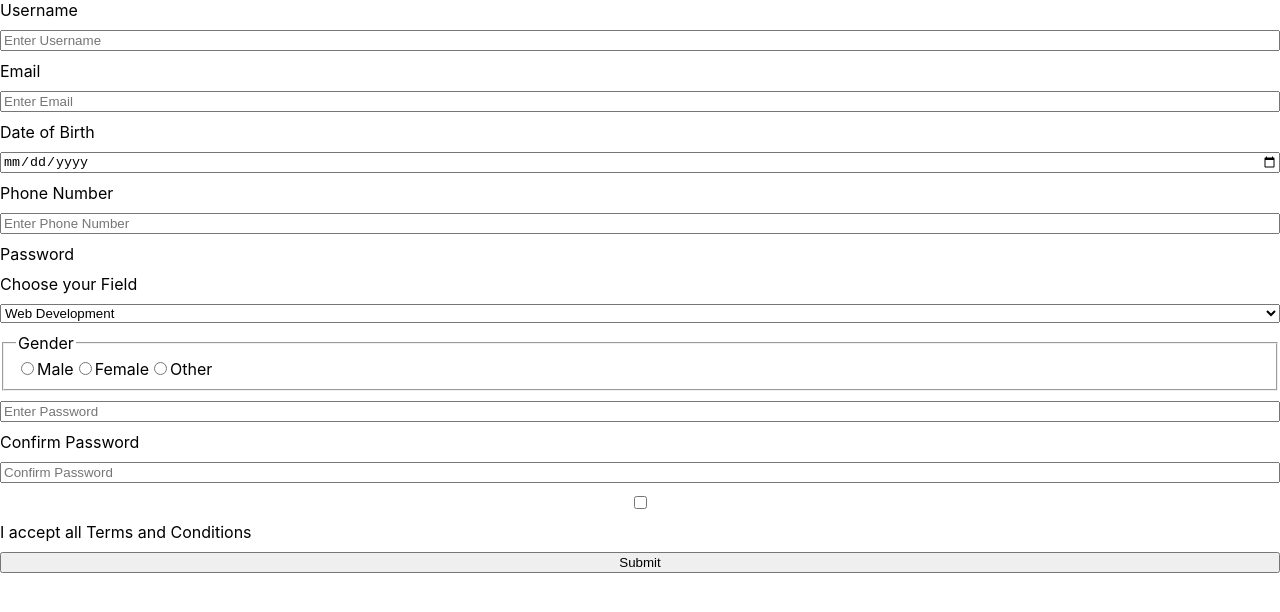
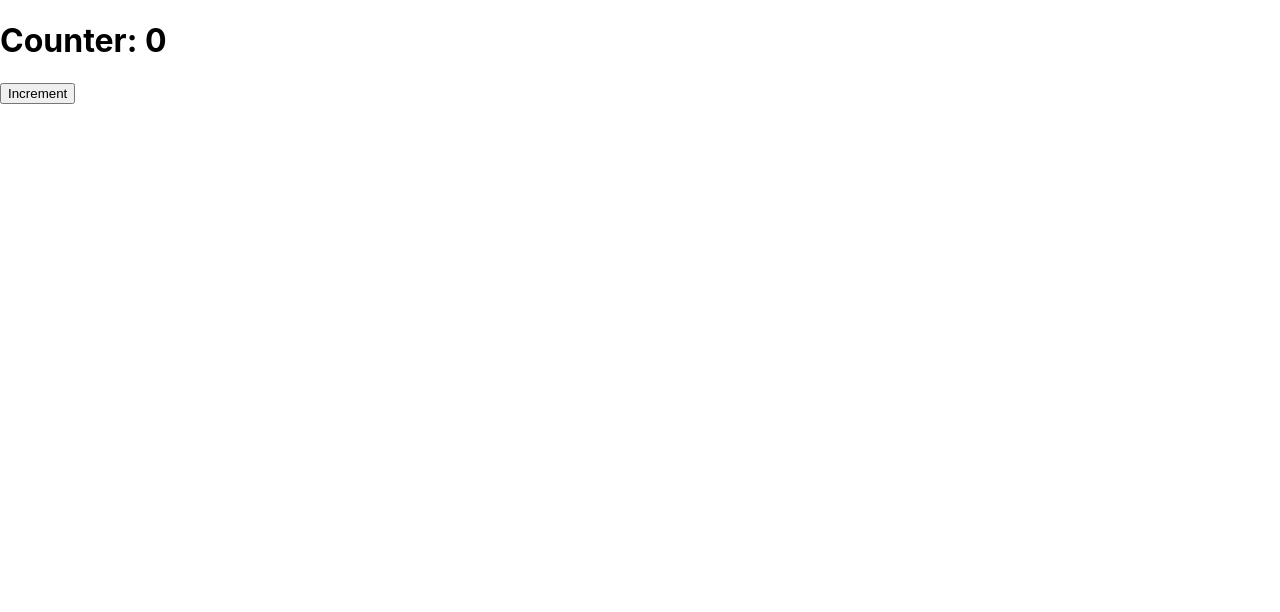
Before and after one commit to hassanjawedwani/WebLearning, a React (Create React App) app in the folder React/codestepbystep/: page / in a window 1280 px wide. Shown: the top 612 px of the page. Built offline with nearby package versions, Linux system fonts and the light colour scheme.

Commit message:
componentdidmount and componentdidupdate done

```diff
--- a/React/codestepbystep/src/App.js
+++ b/React/codestepbystep/src/App.js
@@ -1,93 +1,11 @@
-import React from 'react';
+import Student from "./Student";
+
 function App() {
-  const [username, setUsername] = React.useState('');
-  const [email, setEmail] = React.useState('');
-  const [dob, setDob] = React.useState('');
-  const [phone, setPhone] = React.useState('');
-  const [password, setPassword] = React.useState('');
-  const [field, setField] = React.useState('');
-  const [gender, setGender] = React.useState('');
-  const [cpassword, setCpassword] = React.useState('');
-  const [terms, setTerms] = React.useState(false);
-
-  const handleUsernameChange = (e) => {
-    setUsername(e.target.value);
-  }
-  const handleEmailChange = (e) => {
-    setEmail(e.target.value);
-  }
-  const handleDobChange = (e) => {
-    setDob(e.target.value);
-  }
-  const handlePhoneChange = (e) => {
-    setPhone(e.target.value);
-  }
-  const handlePasswordChange = (e) => {
-    setPassword(e.target.value);
-  }
-  const handleFieldChange = (e) => {
-    setField(e.target.value);
-  }
-  const handleGenderChange = (e) => {
-    setGender(e.target.value);
-  }
-  const handleCpasswordChange = (e) => {
-    setCpassword(e.target.value);
-  }
-  const handleTermsChange = (e) => {
-    setTerms(e.target.checked);
-  }
-
-  const handleSubmit = (e) => {
-    e.preventDefault();
-    alert('submitted');
-    console.log(`Username: ${username}`);
-    console.log(`Email: ${email}`);
-    console.log(`Date of Birth: ${dob}`);
-    console.log(`Phone: ${phone}`);
-    console.log(`Password: ${password}`);
-    console.log(`Field: ${field}`);
-    console.log(`Gender: ${gender}`);
-    console.log(`Confirm Password: ${cpassword}`);
-    console.log(`Terms: ${terms}`);
-  }
-
   return (
     <div>
-      <form onSubmit={handleSubmit} style={{ display: 'flex', flexDirection: 'column', gap: '10px'} } autoComplete='on'>
-        <label labelfor="username">Username</label>
-        <input type="text" id="username" name="username" placeholder="Enter Username" value={username} onChange={handleUsernameChange} required />
-        <label labelfor="email">Email</label>
-        <input type="email" id="email" name="email" placeholder="Enter Email" value={email} onChange={handleEmailChange} required />
-        <label labelfor="dob">Date of Birth</label>
-        <input type="date" id="dob"  name="dob" placeholder="Enter Date of Birth" value={dob} onChange={handleDobChange} required />
-        <label labelfor="phone">Phone Number</label>
-        <input type="text" id="phone" name="phone" placeholder="Enter Phone Number" value={phone} onChange={handlePhoneChange} required />
-        <label labelfor="password">Password</label>
-        <label labelfor="field">Choose your Field</label>
-        <select name="field" id="field" value={field} onChange={handleFieldChange} required>
-          <option value="web-evelopment">Web Development</option>
-          <option value="android-development">Andriod Development</option>
-          <option value="ios-development">IOS Development</option>
-        </select>
-        <fieldset>
-          <legend>Gender</legend>
-          <input type="radio" id="male" name="gender" value="male" checked={gender === "male"} onChange={handleGenderChange} required />
-          <label labelfor="male">Male</label>
-          <input type="radio" id="female" name="gender" value="female" checked={gender === "female"} onChange={handleGenderChange} />
-          <label labelfor="female">Female</label>
-          <input type="radio" id="other" name="gender" value="other" checked={gender === "other"} onChange={handleGenderChange} />
-          <label labelfor="other">Other</label>
-        </fieldset>
-        <input type="password" id="password" name="password" placeholder="Enter Password" value={password} onChange={handlePasswordChange} required />
-        <label labelfor="cpassword">Confirm Password</label>
-        <input type="password" id="cpassword" name="cpassword" placeholder="Confirm Password" value={cpassword} onChange={handleCpasswordChange} required />
-        <input type="checkbox" id="terms" name="terms" checked={terms} onChange={handleTermsChange} required />
-        <label labelfor="terms">I accept all Terms and Conditions</label>
-        <button type="submit">Submit</button>
-      </form>
+      <Student/>
     </div>
-  )
+  );
 }
 
 export default App;
--- a/React/codestepbystep/src/Student.jsx
+++ b/React/codestepbystep/src/Student.jsx
@@ -1,12 +1,33 @@
 import React from "react";
 
-export function Student({ name, email, address }) {
-  return (
-    <div>
-      <h1>Student Data</h1>
-      <p>Student Name: {name}</p>
-      <p>Student Email: {email}</p>
-      <p>Student Address: {address}</p>
-    </div>
-  );
+class Student extends React.Component {
+  constructor(props) {
+    console.log("Student constructor called");
+    super(props);
+    this.state = {
+      count: 0
+    }
+  }
+
+  componentDidMount() {
+    console.log("Student componentDidMount called");
+  }
+
+  componentDidUpdate(prevProps, prevState) {
+    console.log("Student componentDidUpdate called");
+    console.log("prevState", prevState.count);
+    console.log("currentState", this.state.count);
+  }
+
+  render() {
+    console.log("Student render called");
+    return (
+      <div>
+        <h1>Counter: {this.state.count}</h1>
+        <button onClick={() => this.setState({ count: this.state.count + 1 })}>Increment</button>
+      </div>
+    )
+  }
 }
+
+export default Student;
```
